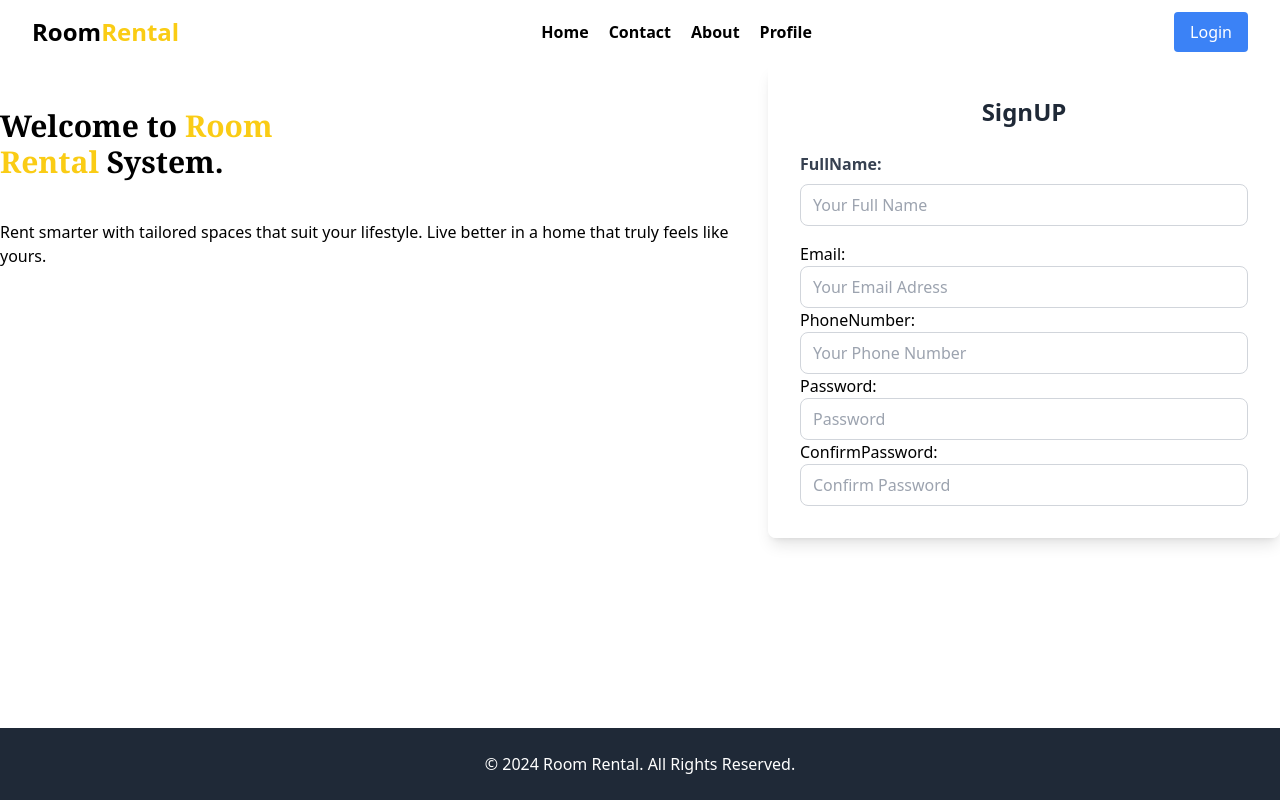
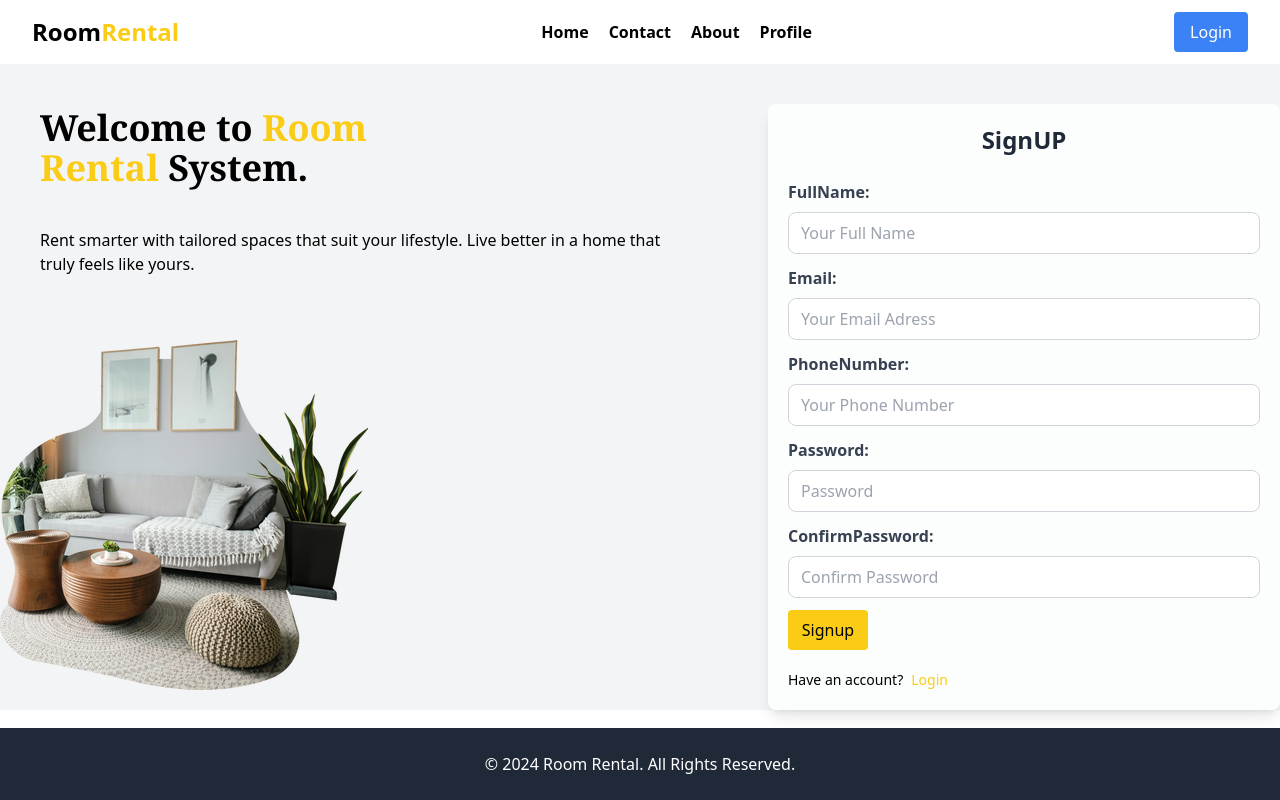
Before and after one commit to bhatta09/Room-Rental-System, a React (Vite) app: page /sign-up in a window 1280 px wide. Built offline with nearby package versions, Linux system fonts and the light colour scheme.

Commit message:
login & signup design complete

```diff
--- a/src/components/AuthBg.jsx
+++ b/src/components/AuthBg.jsx
@@ -1,11 +1,12 @@
-
+import img from "../assets/room.png"
 const AuthBg = () => {
   return (
     <div>
-      <h1 className="font-bold text-3xl font-serif pb-10 pt-11">Welcome to <span className="text-yellow-400">Room <br /> Rental</span> System.</h1>
-      <p>Rent smarter with tailored spaces that suit your lifestyle.
+      <h1 className="font-bold text-4xl font-serif pb-10 pt-11 pl-10">Welcome to <span className="text-yellow-400">Room <br /> Rental</span> System.</h1>
+      <p className="pl-10">Rent smarter with tailored spaces that suit your lifestyle.
 Live better in a home that truly feels like yours.
 </p>
+<img src={img} alt="" className="mt-16"/>
     </div>
   )
 }
--- a/src/pages/Login.jsx
+++ b/src/pages/Login.jsx
@@ -1,11 +1,46 @@
 import React from 'react'
 import AuthBg from '../components/AuthBg'
+import { Link } from "react-router-dom";
 
 const Login = () => {
   return (
-    <div className=''>
+    <div className='flex flex-row gap-11'>
         <AuthBg />
+        <div className="max-w-lg w-full p-5 mt-10 ml-10 bg-white bg-opacity-80 shadow-lg rounded-lg ">
+    <h2 className="text-2xl font-bold mb-6 text-gray-800 text-center">Login</h2>
+    <div className="mb-3">
+
+          <div className='mb-3'>
+              <label>Username:</label>
+              <input
+                type="name"
+                placeholder="Your Email or Username"
+                 className="w-full px-3 py-2 border border-gray-300 rounded-lg focus:outline-none focus:ring focus:ring-blue-200"
+              />
+            </div>
+           <div className='mb-3'>
+            <label>Password:</label>
+            <input type="text"
+        name=""
+        required
+         placeholder="Password"
+        className="w-full px-3 py-2 border border-gray-300 rounded-lg focus:outline-none focus:ring focus:ring-blue-200"
+        />
+        </div>
+
+            <button className="bg-yellow-400 rounded h-10 w-20">
+            Login
+        </button>
+          <div className="flex gap-2 text-sm mt-5">
+            <span> Dont't Have an account?</span>
+            <Link to="/sign-up" className="text-yellow-500">
+              Sign up
+            </Link>
+          </div>
+         </div>
+        </div>
     </div>
+
   )
 }
 
--- a/src/pages/SignUp.jsx
+++ b/src/pages/SignUp.jsx
@@ -1,5 +1,6 @@
 import { useState } from "react"
 import AuthBg from "../components/AuthBg"
+import { Link } from "react-router-dom";
 
 
 
@@ -18,11 +19,11 @@ const SignUp = () => {
 
 
   return (
-    <div className="flex flex-row">
+    <div className="flex flex-row gap-11 bg-gray-100">
 <AuthBg />
-<div className="max-w-lg w-full p-8 bg-white bg-opacity-80 shadow-lg rounded-lg">
+<div className="max-w-lg w-full p-5 mt-10 ml-10 bg-white bg-opacity-80 shadow-lg rounded-lg">
     <h2 className="text-2xl font-bold mb-6 text-gray-800 text-center">SignUP</h2>
-    <div className="mb-4">
+    <div className="mb-3">
         <label className="block text-gray-700 font-semibold mb-2">FullName:</label>
         <input type="text"
         name="fullname"
@@ -31,38 +32,51 @@ const SignUp = () => {
         required
         />
     </div>
-    <div>
-        <label>Email:</label>
+    <div className="mb-3">
+        <label className="block text-gray-700 font-semibold mb-2">Email:</label>
         <input type="text"
         name="email"
         required placeholder="Your Email Adress"
         className="w-full px-3 py-2 border border-gray-300 rounded-lg focus:outline-none focus:ring focus:ring-blue-200"
         />
     </div>
-    <div>
-        <label>PhoneNumber:</label>
+    <div  className="mb-3">
+        <label className="block text-gray-700 font-semibold mb-2">PhoneNumber:</label>
         <input type=""
         name="PhoneNumber"
         required placeholder="Your Phone Number"
         className="w-full px-3 py-2 border border-gray-300 rounded-lg focus:outline-none focus:ring focus:ring-blue-200"
         />
     </div>
-    <div>
-        <label>Password:</label>
+    <div  className="mb-3">
+        <label className="block text-gray-700 font-semibold mb-2">Password:</label>
         <input type="text"
         name="password"
         required placeholder="Password"
         className="w-full px-3 py-2 border border-gray-300 rounded-lg focus:outline-none focus:ring focus:ring-blue-200"
         />
     </div>
-    <div>
-        <label>ConfirmPassword:</label>
+    <div  className="mb-3">
+        <label className="block text-gray-700 font-semibold mb-2">ConfirmPassword:</label>
         <input type="text"
         name="confirmpassword"
-        required placeholder="Confirm Password"
+        required
+         placeholder="Confirm Password"
         className="w-full px-3 py-2 border border-gray-300 rounded-lg focus:outline-none focus:ring focus:ring-blue-200"
         />
-    </div>
+        </div>
+        <button className="bg-yellow-400 rounded h-10 w-20">
+            Signup
+        </button>
+        <div className="flex gap-2 text-sm mt-5">
+            <span>Have an account?</span>
+            <Link to="/login" className="text-yellow-400">
+              Login
+            </Link>
+          </div>
+        <div>
+
+        </div>
 </div>
     </div>
 
```
Also changed, not shown: src/assets/room.png (added).
